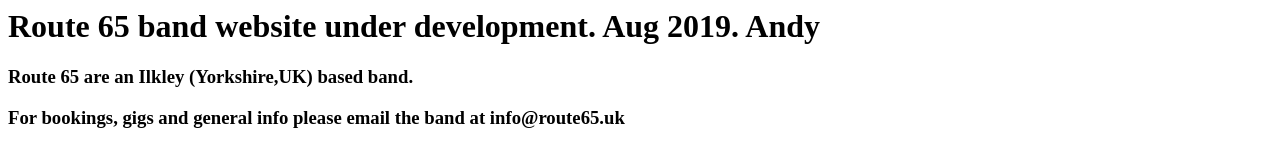
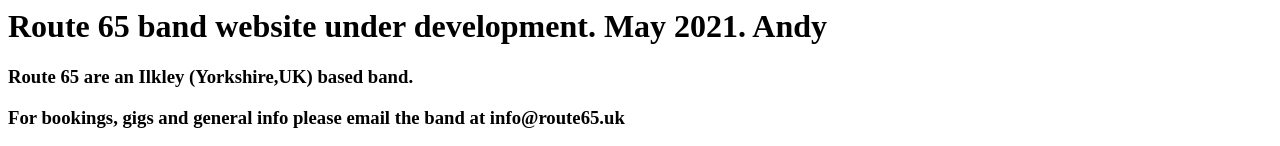
Before and after one commit to coppo86/route65, a plain HTML site: page index.html in a window 1280 px wide. Shown: the top 146 px of the page. Drawn offline with Linux system fonts and the light colour scheme.

Commit message:
Update index.html

```diff
--- a/index.html
+++ b/index.html
@@ -1,5 +1,5 @@
 <html>
-  <h1>Route 65 band website under development. Aug 2019. Andy</h1>
+  <h1>Route 65 band website under development. May 2021. Andy</h1>
   <h3>Route 65 are an Ilkley (Yorkshire,UK) based band.</h3>
   <h3>For bookings, gigs and general info please email the band at
     info@route65.uk</h3>
```
